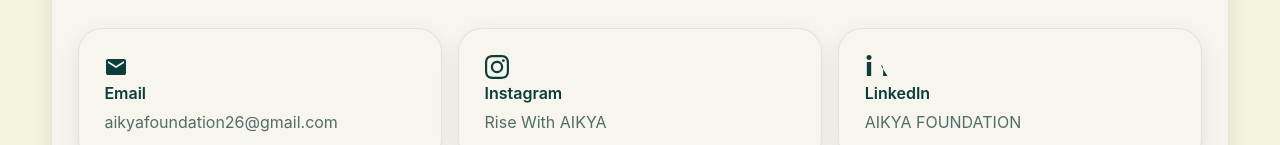
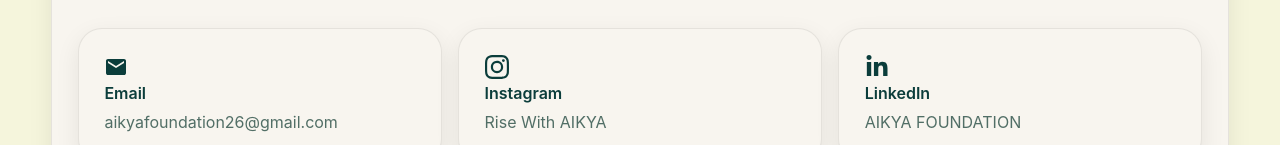
Before and after one commit to AIKYAFOUNDATION/CODE_AIKYA_FOUNDATION, a Next.js app in the folder aikya-website/: page /contact in a window 1280 px wide. Shown: the part 343-488 px from the top of the page. Built offline with nearby package versions, Linux system fonts and the light colour scheme.

Commit message:
Replace LinkedIn SVG with provided path and keep theme styling

```diff
--- a/aikya-website/components/sections/ContactSection.tsx
+++ b/aikya-website/components/sections/ContactSection.tsx
@@ -21,7 +21,7 @@ export default function ContactSection() {
           </a>
           <a href="https://www.linkedin.com/company/aikya-foundation/" target="_blank" rel="noreferrer" className="surface-card block hover:-translate-y-1 transition-transform">
             <svg xmlns="http://www.w3.org/2000/svg" viewBox="0 0 448 512" width="24px" height="24px" role="img" className="fill-[var(--foreground)]">
-              <path d="M100.28 448H7.4V148.9h92.88zM53.79 108.1C24.09 108.1 0 83.5 0 53.8a53.79 53.79 0 0 1 107.58 0c0 29.7-24.1 54.3-53.79 54.3zM447.9 448h-92.68V302.4c0-34.7-.7-79.2-48.29-79.2-4[...]"/>
+              <path d="M100.28 448H7.4V148.9h92.88zM53.79 108.1C24.09 108.1 0 83.5 0 53.8a53.79 53.79 0 0 1 107.58 0c0 29.7-24.1 54.3-53.79 54.3zM447.9 448h-92.68V302.4c0-34.7-.7-79.2-48.29-79.2-48.29 0-55.69 37.7-55.69 76.7V448h-92.78V148.9h89.08v40.8h1.3c12.4-23.5 42.69-48.3 87.88-48.3 94 0 111.28 61.9 111.28 142.3V448z"/>
             </svg>
             <p className="font-semibold mt-3">LinkedIn</p>
             <p className="mt-2 text-[var(--muted)]">AIKYA FOUNDATION</p>
```
